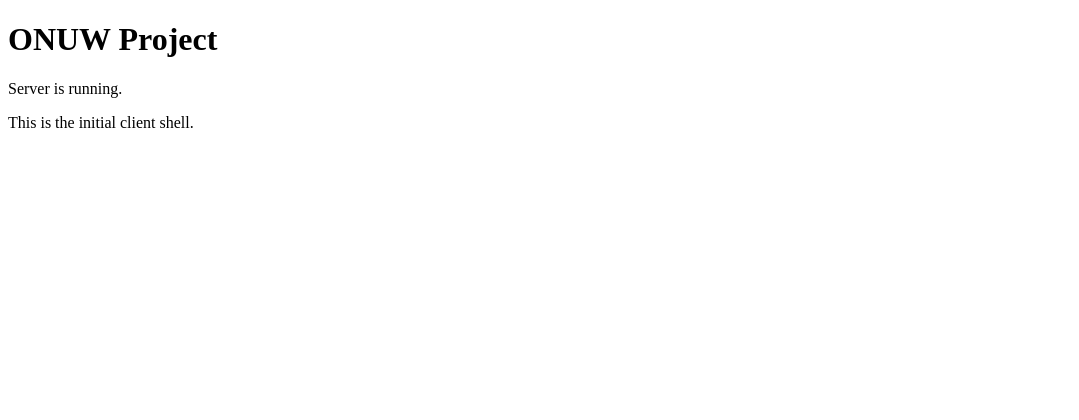
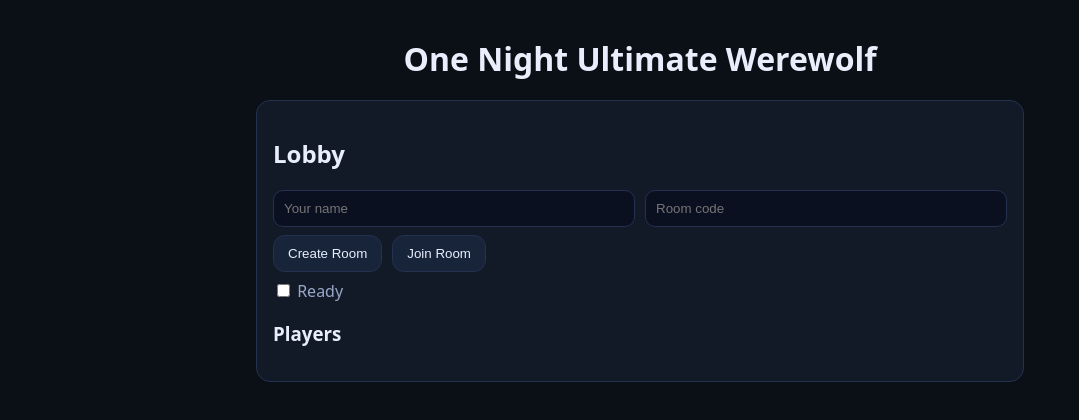
Before and after one commit to MatteoMary/ONUW-Project, a website: page public/index.html in a window 1280 px wide. Shown: the whole page, without its empty margins (0-1079 px from the left). Drawn offline with Linux system fonts and the light colour scheme.

Commit message:
Adding initial UI format and client bootstrap

```diff
--- a/public/client.js
+++ b/public/client.js
@@ -0,0 +1,34 @@
+const lobbySection = document.getElementById("lobby");
+const gameSection = document.getElementById("game");
+
+const createRoomBtn = document.getElementById("createRoomBtn");
+const joinRoomBtn = document.getElementById("joinRoomBtn");
+
+const playerList = document.getElementById("playerList");
+const roleInfo = document.getElementById("roleInfo");
+
+const state = {
+  players: [],
+  phase: "Lobby",
+};
+
+createRoomBtn.addEventListener("click", () => {
+  console.log("Create Room clicked");
+});
+
+joinRoomBtn.addEventListener("click", () => {
+  console.log("Join Room clicked");
+});
+
+function render() {
+  playerList.innerHTML = "";
+  state.players.forEach((p) => {
+    const li = document.createElement("li");
+    li.textContent = p;
+    playerList.appendChild(li);
+  });
+
+  roleInfo.textContent = "Role will be revealed when the game starts.";
+}
+
+render();
--- a/public/index.html
+++ b/public/index.html
@@ -4,10 +4,51 @@
   <meta charset="UTF-8" />
   <meta name="viewport" content="width=device-width, initial-scale=1.0" />
   <title>ONUW Project</title>
+  <link rel="stylesheet" href="styles.css" />
 </head>
 <body>
-  <h1>ONUW Project</h1>
-  <p>Server is running.</p>
-  <p>This is the initial client shell.</p>
+  <div id="app">
+    <h1>One Night Ultimate Werewolf</h1>
+
+    <section class="card" id="lobby">
+      <h2>Lobby</h2>
+
+      <div class="row">
+        <input id="nameInput" placeholder="Your name" />
+        <input id="roomInput" placeholder="Room code" />
+      </div>
+
+      <div class="row">
+        <button id="createRoomBtn">Create Room</button>
+        <button id="joinRoomBtn">Join Room</button>
+      </div>
+
+      <div class="row">
+        <label>
+          <input type="checkbox" id="readyCheckbox" />
+          Ready
+        </label>
+      </div>
+
+      <h3>Players</h3>
+      <ul id="playerList"></ul>
+    </section>
+
+    <section class="card hidden" id="game">
+      <h2 id="phaseTitle">Game Phase</h2>
+
+      <div class="subcard">
+        <h3>Your Role</h3>
+        <div id="roleInfo">Waiting for game to start…</div>
+      </div>
+
+      <div class="subcard hidden" id="actionArea">
+        <h3>Action</h3>
+        <div id="actionContent"></div>
+      </div>
+    </section>
+  </div>
+
+  <script src="client.js"></script>
 </body>
 </html>
--- a/public/styles.css
+++ b/public/styles.css
@@ -0,0 +1,86 @@
+:root {
+  --bg: #0b0f16;
+  --card: #121a28;
+  --border: #24324f;
+  --text: #e8eefc;
+  --muted: #9aa7c7;
+}
+
+* {
+  box-sizing: border-box;
+}
+
+body {
+  margin: 0;
+  font-family: system-ui, -apple-system, Segoe UI, Roboto, sans-serif;
+  background: var(--bg);
+  color: var(--text);
+}
+
+#app {
+  max-width: 800px;
+  margin: 0 auto;
+  padding: 16px;
+}
+
+h1 {
+  text-align: center;
+  margin-bottom: 20px;
+}
+
+.card {
+  background: var(--card);
+  border: 1px solid var(--border);
+  border-radius: 14px;
+  padding: 16px;
+  margin-bottom: 16px;
+}
+
+.subcard {
+  background: #0f1624;
+  border: 1px solid var(--border);
+  border-radius: 12px;
+  padding: 12px;
+  margin-top: 12px;
+}
+
+.row {
+  display: flex;
+  gap: 10px;
+  margin: 8px 0;
+  flex-wrap: wrap;
+}
+
+input {
+  flex: 1;
+  padding: 10px;
+  border-radius: 10px;
+  border: 1px solid var(--border);
+  background: #0b1020;
+  color: var(--text);
+}
+
+button {
+  padding: 10px 14px;
+  border-radius: 12px;
+  border: 1px solid var(--border);
+  background: #17243a;
+  color: var(--text);
+  cursor: pointer;
+}
+
+button:hover {
+  filter: brightness(1.1);
+}
+
+label {
+  color: var(--muted);
+}
+
+ul {
+  padding-left: 20px;
+}
+
+.hidden {
+  display: none;
+}
```
